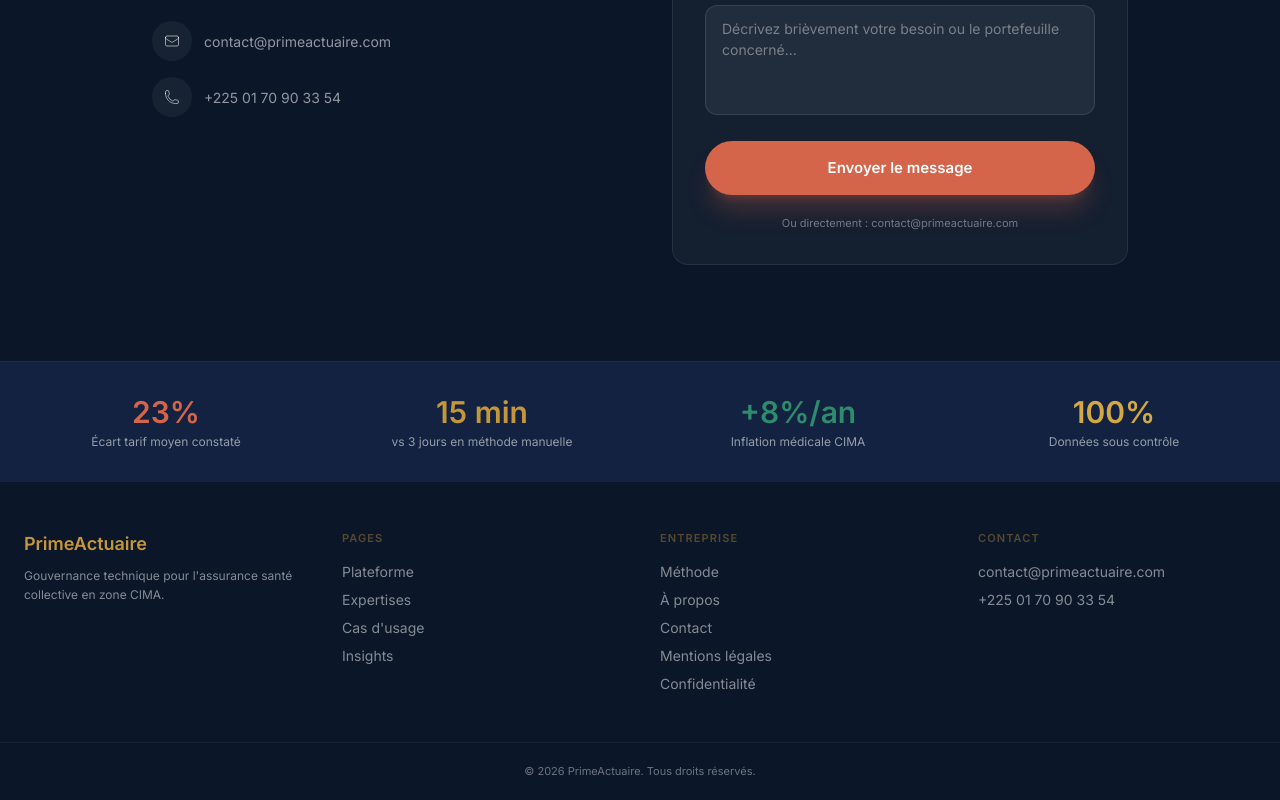
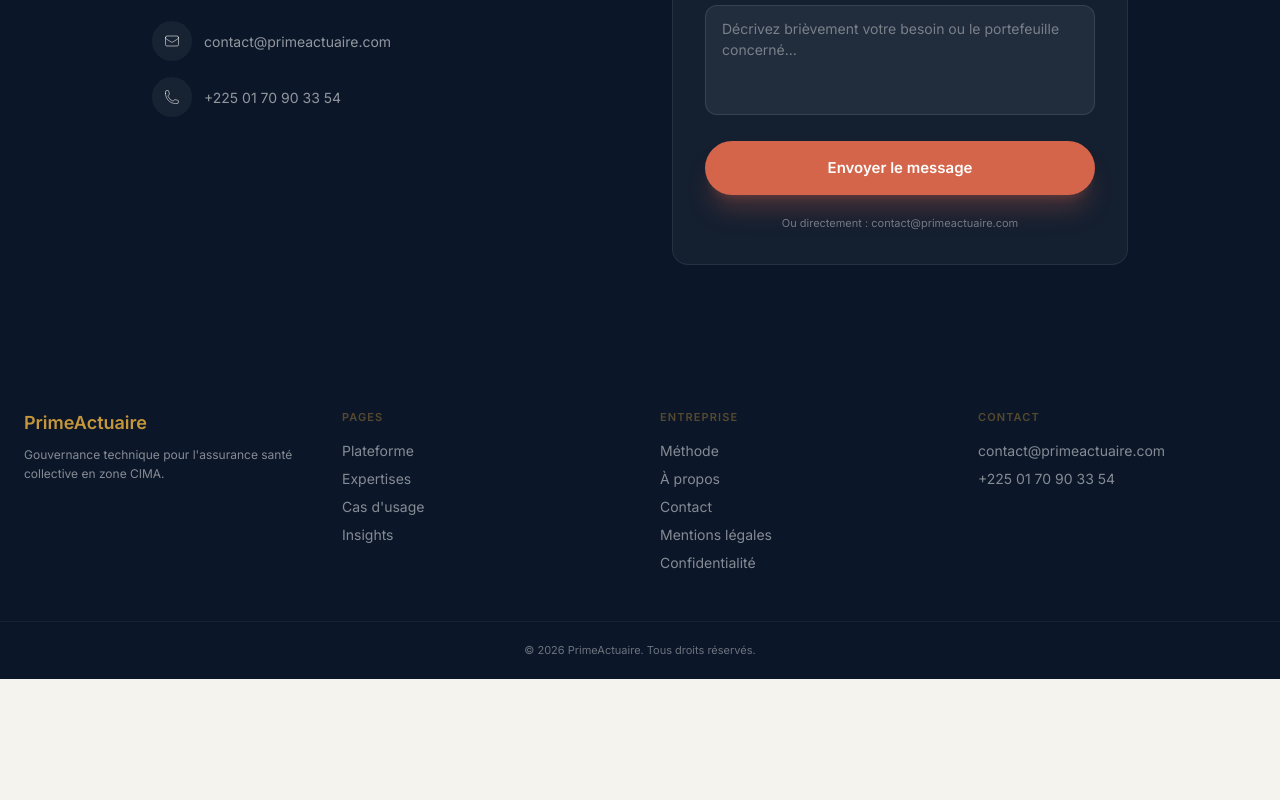
Before and after one commit to sidickgoldman/SiteWeb_PrimeActuaire, a Next.js app: page / in a window 1280 px wide. Shown: the part 4609-5409 px from the top of the page. After the commit the page ends 5288 px from the top, so only its background shows below. Built offline with nearby package versions, Linux system fonts and the light colour scheme.

Commit message:
design: Footer - suppression stat ribbon (repetition, mauvaise zone de persuasion)

```diff
--- a/src/components/Footer.tsx
+++ b/src/components/Footer.tsx
@@ -2,8 +2,6 @@
 
 import { motion } from "framer-motion";
 import { useI18n } from "@/i18n";
-
-const statColors = ["text-coral", "text-gold", "text-teal", "text-gold-light"];
 
 export default function Footer() {
   const { t } = useI18n();
@@ -15,18 +13,6 @@
       transition={{ duration: 0.6 }}
       className="bg-navy text-white"
     >
-      {/* Stats ribbon */}
-      <div className="border-t border-white/5 bg-navy-mid">
-        <div className="max-w-7xl mx-auto px-6 py-8 grid grid-cols-2 md:grid-cols-4 gap-8 text-center">
-          {t.footer.stats.map((s, i) => (
-            <div key={i}>
-              <p className={`font-[var(--font-heading)] font-extrabold text-3xl ${statColors[i]}`}>{s.value}</p>
-              <p className="text-xs text-white/55 mt-1">{s.label}</p>
-            </div>
-          ))}
-        </div>
-      </div>
-
       {/* Main footer */}
       <div className="max-w-7xl mx-auto px-6 py-12 grid grid-cols-1 md:grid-cols-4 gap-10">
         <div className="md:col-span-1">
```
